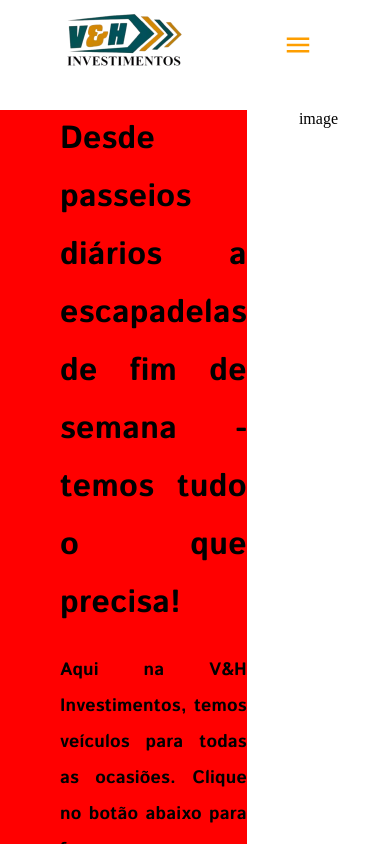
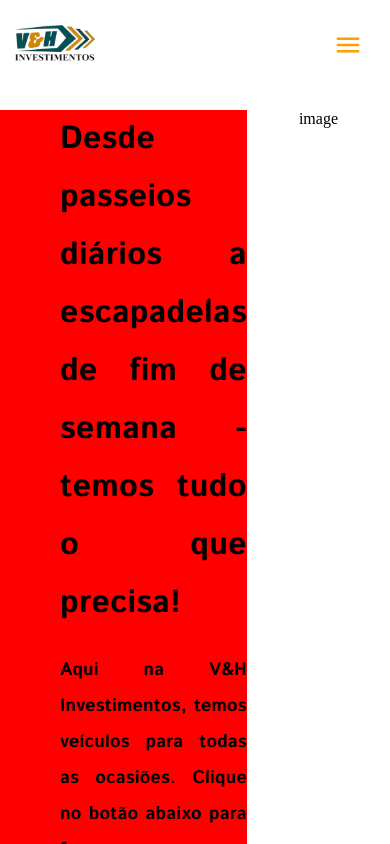
Before and after one commit to d-coder47/rent-a-car, a React (Vite) app: page / in a window 390 px wide. Shown: the top 844 px of the page. Built offline with nearby package versions, Linux system fonts and the light colour scheme.

Commit message:
feat: Add responsivity to logo

```diff
--- a/src/components/Header/Header.tsx
+++ b/src/components/Header/Header.tsx
@@ -1,4 +1,4 @@
-import { Box, Button } from "@mui/material";
+import { Avatar, Box, Button } from "@mui/material";
 import Logo from "../../assets/logo.png";
 import LangSelector from "../LangSelector/LangSelector";
 import React from "react";
@@ -39,12 +39,32 @@ const Header: React.FC = () => {
           alignItems: "center",
           width: "100%",
           height: "100%",
-          margin: "0px 60px 0px 60px",
+          margin: {
+            xs: "0px 10px 0px 10px",
+            sm: "0px 10px 0px 10px",
+            md: "0px 10px 0px 10px",
+            lg: "0px 60px 0px 60px",
+            xl: "0px 60px 0px 60px",
+          },
           justifyContent: "space-between",
         }}
       >
         <Box>
-          <img alt="logo" src={Logo} />
+          <Avatar
+            alt="logo"
+            src={Logo}
+            sx={{
+              width: {
+                xs: "70%",
+                sm: "70%",
+                md: "80%",
+                lg: "90%",
+                xl: "90%",
+              },
+              height: "auto",
+              borderRadius: "0px",
+            }}
+          />
         </Box>
         <Box
           sx={{
--- a/src/components/LangSelector/LangSelector.tsx
+++ b/src/components/LangSelector/LangSelector.tsx
@@ -33,11 +33,11 @@ const LangSelector: React.FC = () => {
     fontStyle: "normal",
     fontWeight: 700,
     fontSize: {
-      xs: "17px",
-      sm: "17px",
+      xs: "13px",
+      sm: "13px",
       md: "13px",
       lg: "17px",
-      xl: "20px",
+      xl: "17px",
     },
     lineHeight: "29px",
     textAlign: "right",
@@ -80,7 +80,7 @@ const LangSelector: React.FC = () => {
       <MenuItem value={"en"} sx={menuItemStyles}>
         <Avatar src={unitedKingdomFlag} alt="england flag" sx={avatarStyle} />
         <Typography sx={typographyStyles} fontWeight="bold">
-          EN (UK)
+          EN
         </Typography>
       </MenuItem>
       <MenuItem value={"es"} sx={menuItemStyles}>
```
